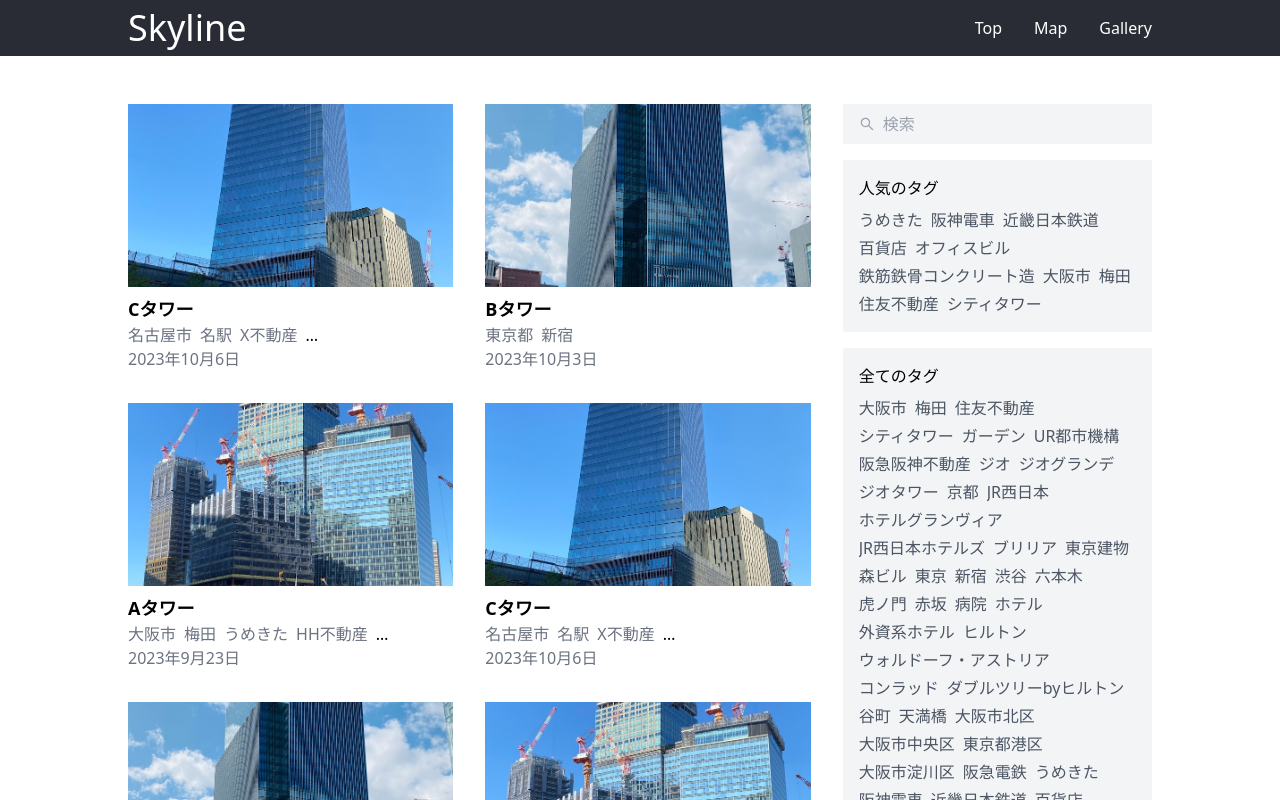
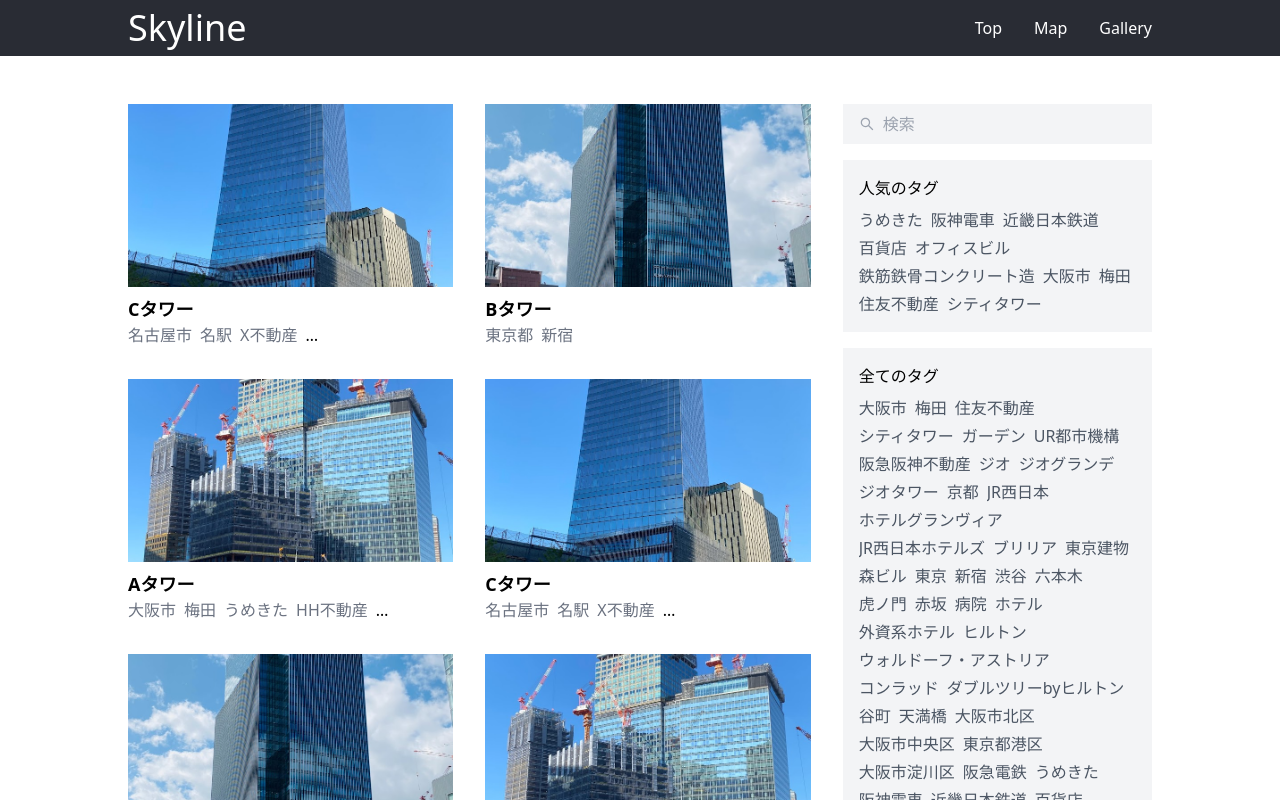
Before and after one commit to FNYukii/Skyline, a Next.js app: page / in a window 1280 px wide. Shown: the top 800 px of the page. Built offline with nearby package versions, Linux system fonts and the light colour scheme.

Commit message:
feat: PostListSectionから投稿日時の表示を削除

```diff
--- a/src/components/sections/PostListSection.tsx
+++ b/src/components/sections/PostListSection.tsx
@@ -36,10 +36,6 @@ function PostListSection(props: Props) {
 								<button key={index} className="mr-2 text-gray-500 hover:underline">{tag}</button>
 							))}
 						</div>
-
-						<div>
-							<p className="text-gray-500">{dayjs(post.createdAt).format("YYYY年M月D日")}</p>
-						</div>
 					</div>
 				))}
 			</div>
```
